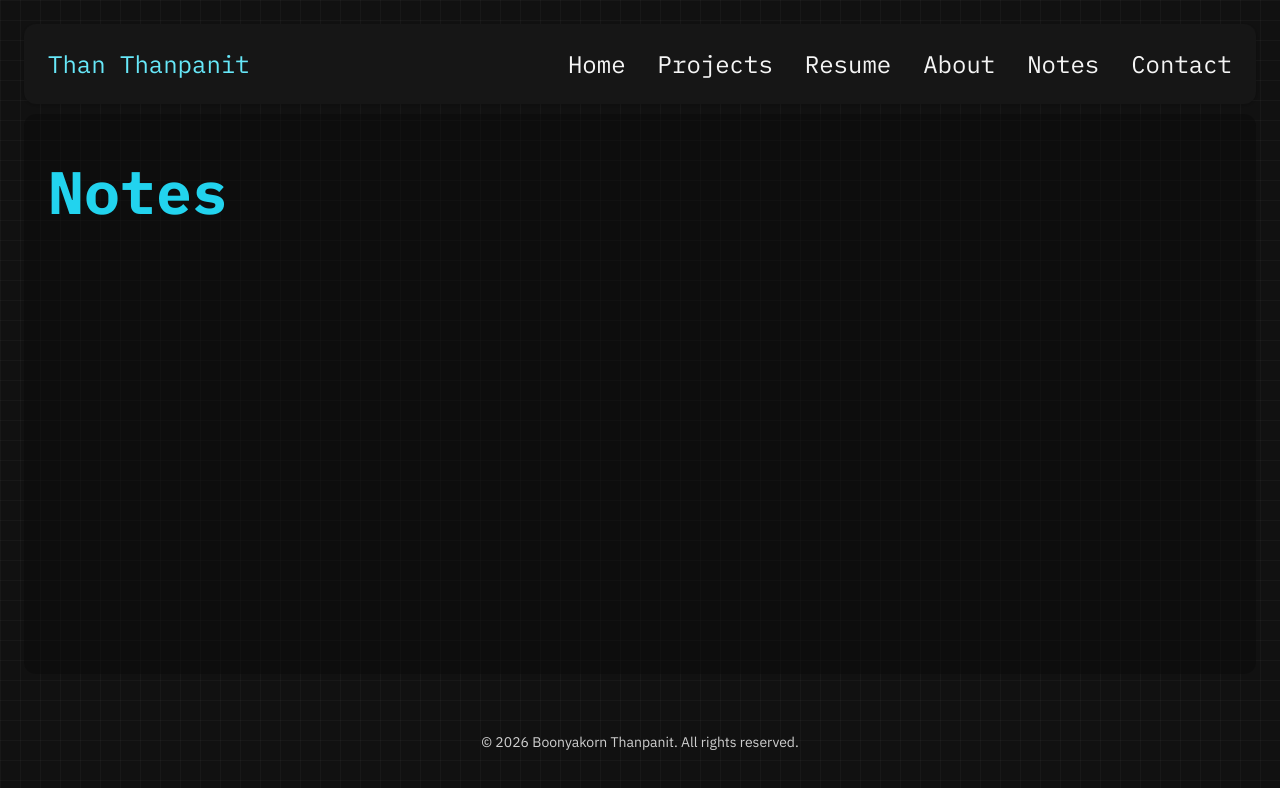
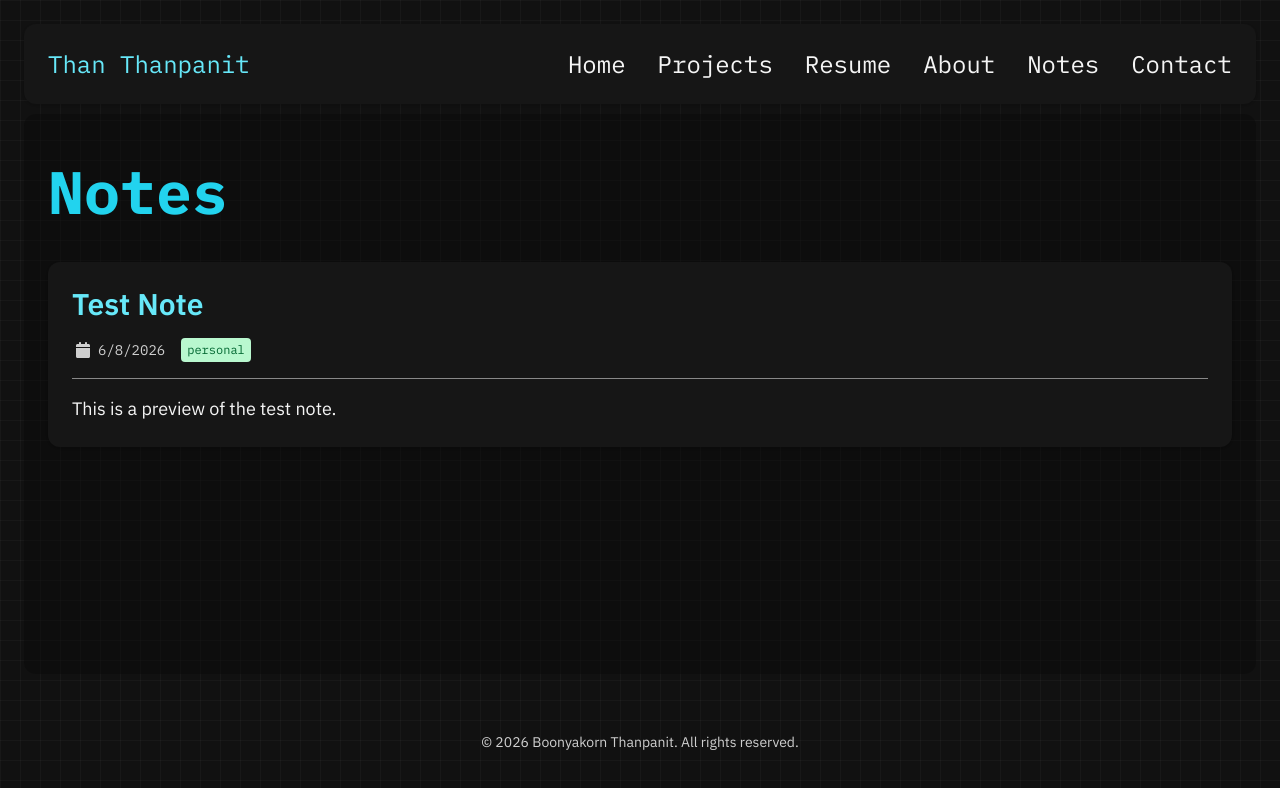
Before and after one commit to polya2005/portfolio, a React (Vite) app: page /notes in a window 1280 px wide. Shown: the top 788 px of the page. Built offline with nearby package versions, Linux system fonts and the light colour scheme.

Commit message:
Add support for note tags

```diff
--- a/src/components/NoteCard.tsx
+++ b/src/components/NoteCard.tsx
@@ -3,6 +3,7 @@ import { getNoteById } from "../notes";
 import { Link } from "react-router-dom";
 import { FaCalendar } from "react-icons/fa6";
 import HorizontalLine from "./HorizontalLine";
+import NoteTagLabel from "./NoteTagLabel";
 
 function NoteCard({ noteId }: { noteId: string }) {
   const note = getNoteById(noteId);
@@ -29,6 +30,10 @@ function NoteCard({ noteId }: { noteId: string }) {
                 : ` (edited: ${note.dateEdited.toLocaleDateString()})`)}
           </span>
         </div>
+        <div className="flex items-center space-x-1 ml-4">
+          {note.tags.length > 0 &&
+            note.tags.map((tag) => <NoteTagLabel key={tag} tag={tag} />)}
+        </div>
       </div>
       <HorizontalLine />
       <p className="pt-4 text-lg text-text-primary">{note.preview}</p>
--- /dev/null
+++ b/src/components/NoteTagLabel.tsx
@@ -0,0 +1,29 @@
+import "../index.css";
+import { NoteTag } from "../types";
+
+type NoteTagLabelProps = {
+  tag: NoteTag;
+};
+
+function NoteTagLabel({ tag }: NoteTagLabelProps) {
+  return (
+    <span className={`px-1.5 py-1 text-xs font-mono rounded ${getTagColor(tag)}`}>
+      {tag}
+    </span>
+  );
+}
+
+function getTagColor(tag: NoteTag): string {
+  switch (tag) {
+    case NoteTag.Personal:
+      return "bg-green-200 text-green-800";
+    case NoteTag.Coursework:
+      return "bg-blue-200 text-blue-800";
+    case NoteTag.Project:
+      return "bg-yellow-200 text-yellow-800";
+    default:
+      return "bg-gray-200 text-gray-800";
+  }
+}
+
+export default NoteTagLabel;
--- a/src/notes.ts
+++ b/src/notes.ts
@@ -1,16 +1,18 @@
 import type { NoteItem } from "./types";
+import { NoteTag } from "./types";
 
 const notes: Map<string, NoteItem> = new Map([
-  // [
-  //   "test",
-  //   {
-  //     fileName: "test.md",
-  //     title: "Test Note",
-  //     datePosted: new Date("2026-06-08"),
-  //     dateEdited: new Date("2026-06-08"),
-  //     preview: "This is a preview of the test note.",
-  //   },
-  // ],
+  [
+    "test",
+    {
+      fileName: "test.md",
+      title: "Test Note",
+      datePosted: new Date("2026-06-08"),
+      dateEdited: new Date("2026-06-08"),
+      preview: "This is a preview of the test note.",
+      tags: [NoteTag.Personal],
+    },
+  ],
 ]);
 
 export function getAllNoteIds(): string[] {
--- a/src/types.ts
+++ b/src/types.ts
@@ -17,11 +17,20 @@ export interface TooltipContextType {
   getNextTooltipId: () => number;
 }
 
-// Note data type
+// Note data types
+export const NoteTag = {
+  Personal: "personal",
+  Coursework: "coursework",
+  Project: "project",
+} as const;
+
+export type NoteTag = (typeof NoteTag)[keyof typeof NoteTag];
+
 export type NoteItem = {
   fileName: string;
   title: string;
   datePosted: Date;
   dateEdited: Date;
   preview?: string;
-}
+  tags: NoteTag[];
+};
```
Also changed, not shown: public/notes/test.md (added).
